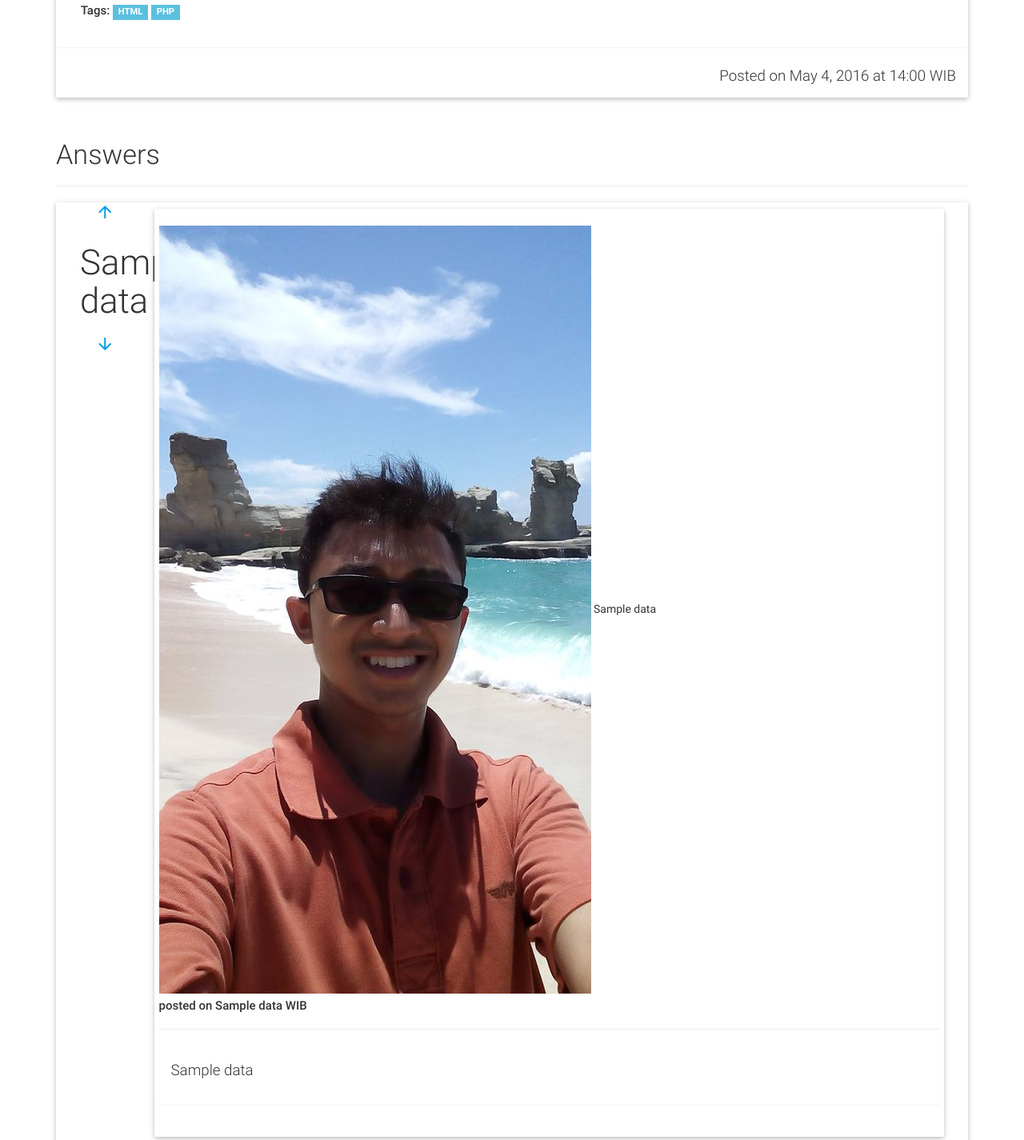
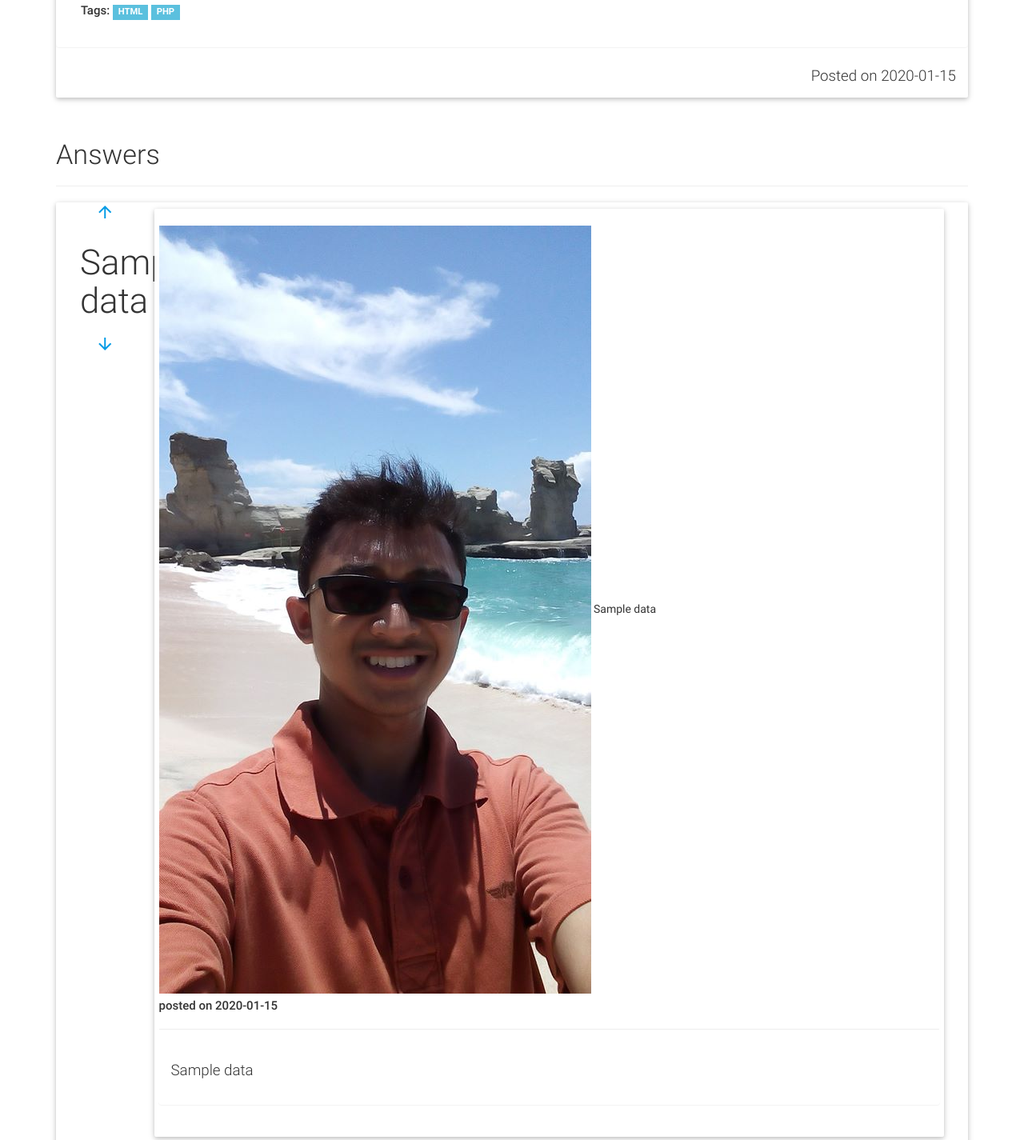
Before and after one commit to AwesomeRei/Cloud_Front-End, a Flask app: template flaskr/templates/question.html in a window 1280 px wide. Shown: the part 1604-3029 px from the top of the page at 80% size. Run offline with Flask 2, Linux system fonts and the light colour scheme; the template is opened without the code that fills it: most values are stand-ins (such as "Sample title", 1, 10 or a date in 2020); some libraries are stand-ins or nearby versions.

Commit message:
fixed date format

```diff
--- a/flaskr/templates/question.html
+++ b/flaskr/templates/question.html
@@ -96,7 +96,7 @@
                   </div>
                 </div>
                 <div class="col-md-12">
-                    <p class="text-right">Posted on May 4, 2016 at 14:00 WIB</p>
+                    <p class="text-right">Posted on {{ data[0][4].strftime("%A, %d. %B %Y %I:%M%p") }}</p>
                 </div>
             </div>
 
@@ -118,7 +118,7 @@
                                 <div class="panel margin-answer">
                                     <img class="user-photo-answer" src=img/dummy/rei.jpg />
                                     <h7>{{ jawaban[6] }} </h7>
-                                    <h6>posted on {{ jawaban[5] }}  WIB</h6>
+                                    <h6>posted on {{ jawaban[5].strftime("%A, %d. %B %Y %I:%M%p") }} </h6>
                                     <hr>
                                     <div class="panel-body">
                                         <p>
```
